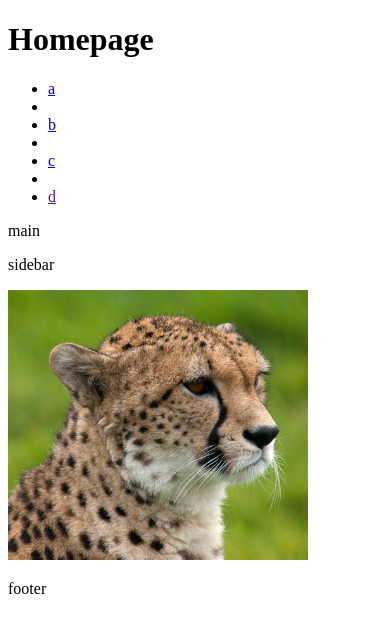
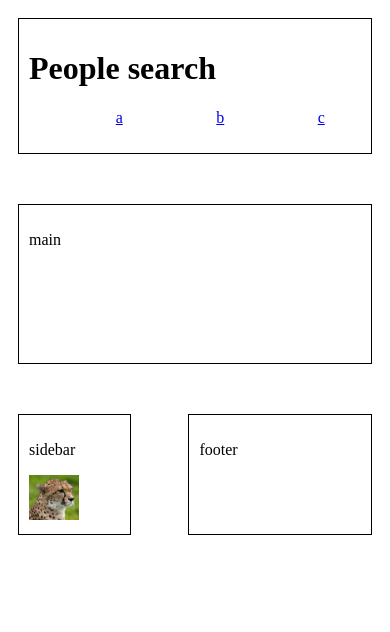
Before and after one commit to psylf2/COMP1004, a plain HTML site: page index.html in a window 390 px wide. Drawn offline with Linux system fonts and the light colour scheme.

Commit message:
Add files via upload

```diff
--- a/index.html
+++ b/index.html
@@ -2,33 +2,32 @@
 <html lang="en">
 <head>
 <title>Supabase interface</title>
+<link rel="stylesheet" href="styles.css">
 </head>
+<div class="maindiv">
 <header>
-<h1>Homepage</h1>
+<h1>People search</h1>
+<nav class="navbar">
+<ul class= "navbar">
+<li><a href="index.html">a</a></li>
+<li><a href="people.html">b</a></li>
+<li><a href="vehicles.html">c</a></li>
+</ul>
+</nav>
 </header>
 <body>
-<nav>
-<ul>
-<li><a href="index.html">a</a></li>
-<li> </li>
-<li><a href="people.html">b</a></li>
-<li> </li>
-<li><a href="vehicles.html">c</a></li>
-<li> </li>
-<li><a href="">d</a></li>
-</ul>
-</nav>
-<main>
+<main class="mainsec">
 <form>
 </form>
 <p>main</p>
 </main>
-<aside>
+<aside class="sidebar">
 <p>sidebar</p>
-<img src="wikipedia-cheetah.jpg" alt="Close-up portrait of a cheetah" width=300>
+<img src="wikipedia-cheetah.jpg" alt="Close-up portrait of a cheetah" width=50>
 </aside>
 <footer>
 <p>footer</p>
 </footer>
 </body>
+</div>
 </html>
--- /dev/null
+++ b/styles.css
@@ -0,0 +1,81 @@
+@media screen and (min-width: 500px) {
+    .navbar ul{
+        display: flex;
+    }
+    .navbar ul li {
+        list-style: none;
+        margin-left: 16%;
+        margin-right: 16%;
+    }
+    header, main, aside, footer {
+        margin: 10px 10px 10px 10px;
+        padding: 10px 10px 10px 10px;
+        border-style: solid;
+        border-width: 1px;
+        border-color: #000000;
+    }
+    .maindiv {
+        display: grid;
+        column-gap: 10%;
+        row-gap: 30px;
+    }
+    .sidebar {
+        grid-column: 1 / span 1;
+        grid-row: 2 / span 7;
+    }
+    .mainsec {
+        grid-column: 2 / span 4;
+        grid-row: 2 / span 7;
+    }
+    header, footer{
+        grid-column: 1 / span 5;
+    }
+    header {
+        grid-row: 1;
+    }
+    footer {
+        grid-row: 9;
+    }
+}
+@media screen and (max-width: 499px) {
+    .navbar ul{
+        display: flex;
+    }
+    .navbar ul li {
+        list-style: none;
+        margin-left: 16%;
+        margin-right: 16%;
+    }
+    header, main, aside, footer {
+        margin: 10px 10px 10px 10px;
+        padding: 10px 10px 10px 10px;
+        border-style: solid;
+        border-width: 1px;
+        border-color: #000000;
+    }
+    .maindiv {
+        display: grid;
+        column-gap: 10%;
+        row-gap: 30px;
+    }
+    .sidebar {
+        grid-row: 9;
+        grid-column: 1 / span 1;
+    }
+    .mainsec {
+        grid-row: 2 / span 7;
+        grid-column: 1 / span 4;
+    }
+    nav {
+        grid-row: 2;
+        grid-column: 1 / span 4;
+    }
+    header {
+        grid-row: 1;
+        grid-column: 1 / span 4;
+    }
+    footer {
+        grid-row: 9;
+        grid-column: 2 / span 3;
+    }
+}
```
